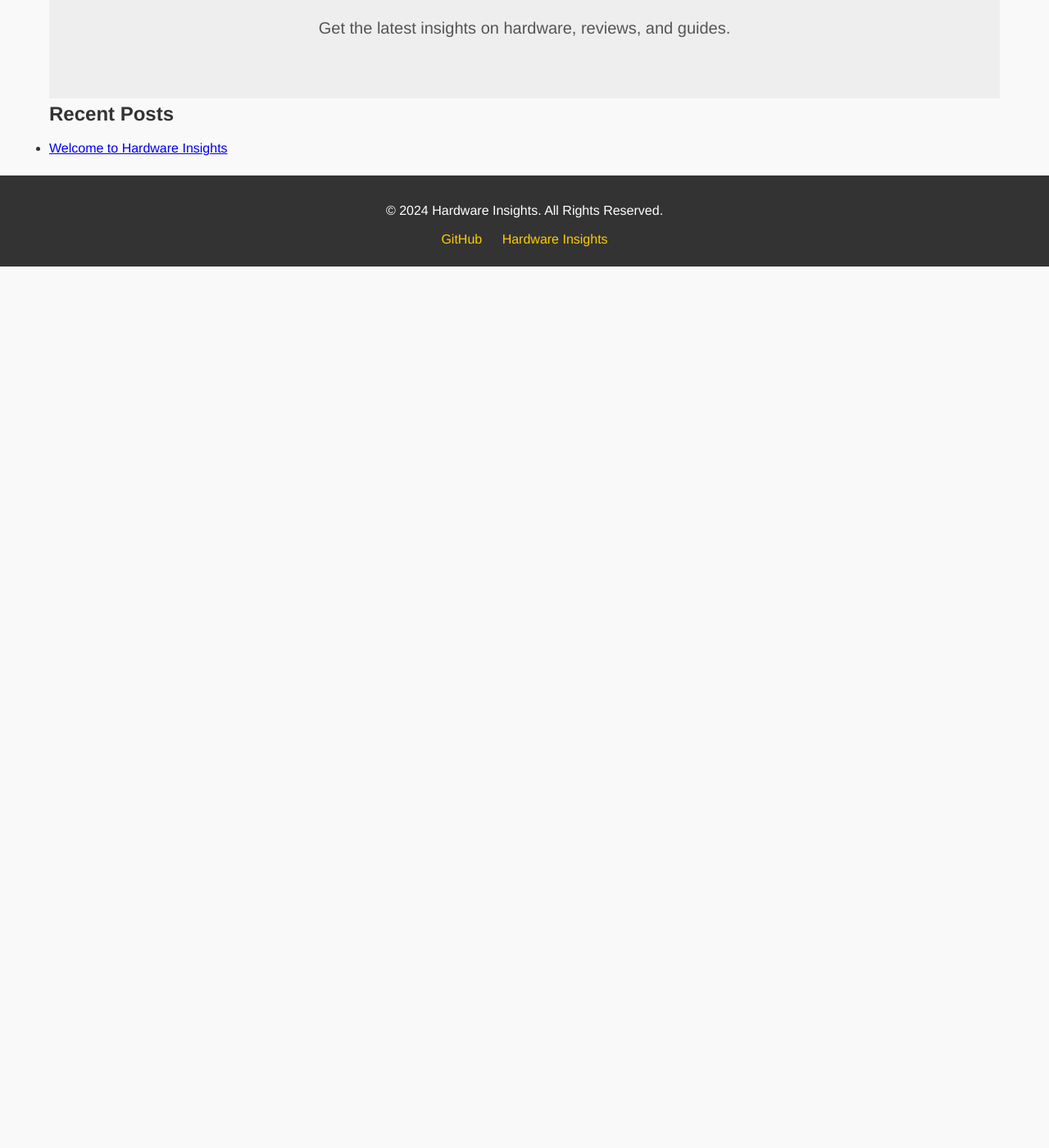
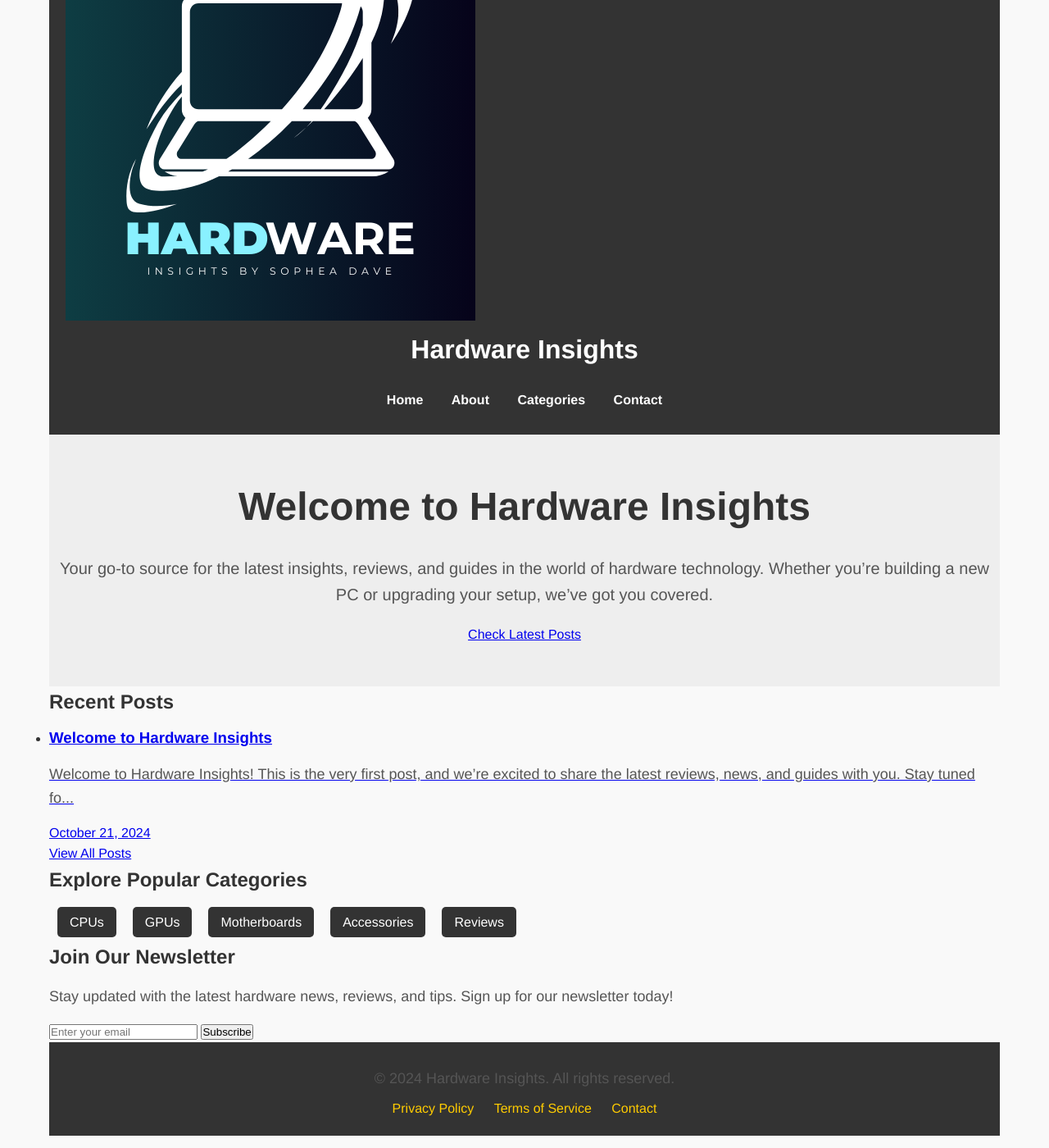
Before and after one commit to sopheadave/sopheadave.github.io, a Jekyll site: the page built from index.html, in a window 1280 px wide and 1400 px high, scrolled down 286 px. Shown: the whole window at 82% size. Built offline with Jekyll 4.4.1, drawn with Linux system fonts in a browser that asks for light colours; before the commit the page ends 900 px from its top, so only the background shows below that.

Commit message:
Update index.html

```diff
--- a/index.html
+++ b/index.html
@@ -6,22 +6,104 @@ layout: default
 <head>
   <meta charset="UTF-8">
   <meta name="viewport" content="width=device-width, initial-scale=1.0">
-  <title>Hardware Insights</title>
+  <meta name="description" content="Hardware Insights - Get the latest insights, reviews, and guides on hardware technology. Stay updated on CPUs, GPUs, motherboards, and more.">
+  <meta name="keywords" content="Hardware, Reviews, Guides, CPUs, GPUs, Motherboards, Technology">
+  <meta name="author" content="Hardware Insights">
+  <title>Hardware Insights | The Latest in Hardware Technology</title>
   <link rel="stylesheet" href="assets/css/style.css">
+  <link rel="icon" type="image/png" href="/assets/img/logo.png">
 </head>
 <body>
+
+  <!-- Header Section -->
+  <header>
+    <div class="container">
+      <!-- Logo and Title -->
+      <div class="logo-title">
+        <a href="/">
+          <img src="/assets/img/logo.png" alt="Hardware Insights Logo" class="logo">
+        </a>
+        <h1><a href="/">Hardware Insights</a></h1>
+      </div>
+      <!-- Navigation Menu -->
+      <nav>
+        <ul>
+          <li><a href="/">Home</a></li>
+          <li><a href="/about">About</a></li>
+          <li><a href="/categories">Categories</a></li>
+          <li><a href="/contact">Contact</a></li>
+        </ul>
+      </nav>
+    </div>
+  </header>
+
+  <!-- Hero Section -->
   <section id="hero">
-    <h1>Welcome to Hardware Insights</h1>
-    <p>Get the latest insights on hardware, reviews, and guides.</p>
+    <div class="container">
+      <h1>Welcome to Hardware Insights</h1>
+      <p>Your go-to source for the latest insights, reviews, and guides in the world of hardware technology. Whether you’re building a new PC or upgrading your setup, we’ve got you covered.</p>
+      <a href="#latest-posts" class="cta-btn">Check Latest Posts</a>
+    </div>
   </section>
 
-  <section id="latest-posts">
-    <h2>Recent Posts</h2>
-    <ul>
-      {% for post in site.posts %}
-        <li><a href="{{ post.url }}">{{ post.title }}</a></li>
-      {% endfor %}
-    </ul>
+  <!-- Latest Posts Section -->
+  <section id="latest-posts" class="posts-section">
+    <div class="container">
+      <h2>Recent Posts</h2>
+      <ul class="post-list">
+        {% for post in site.posts limit:5 %}
+          <li class="post-item">
+            <a href="{{ post.url }}" class="post-link">
+              <h3>{{ post.title }}</h3>
+              <p>{{ post.excerpt | strip_html | truncate: 150 }}</p>
+              <span class="post-date">{{ post.date | date: "%B %d, %Y" }}</span>
+            </a>
+          </li>
+        {% endfor %}
+      </ul>
+      <a href="/blog" class="view-more-btn">View All Posts</a>
+    </div>
   </section>
+
+  <!-- Popular Categories Section -->
+  <section id="categories" class="categories-section">
+    <div class="container">
+      <h2>Explore Popular Categories</h2>
+      <ul>
+        <li><a href="/categories/cpu">CPUs</a></li>
+        <li><a href="/categories/gpu">GPUs</a></li>
+        <li><a href="/categories/motherboard">Motherboards</a></li>
+        <li><a href="/categories/accessories">Accessories</a></li>
+        <li><a href="/categories/reviews">Reviews</a></li>
+      </ul>
+    </div>
+  </section>
+
+  <!-- Newsletter Subscription Section -->
+  <section id="newsletter" class="newsletter-section">
+    <div class="container">
+      <h2>Join Our Newsletter</h2>
+      <p>Stay updated with the latest hardware news, reviews, and tips. Sign up for our newsletter today!</p>
+      <form action="/subscribe" method="POST" class="newsletter-form">
+        <input type="email" name="email" placeholder="Enter your email" required>
+        <button type="submit" class="subscribe-btn">Subscribe</button>
+      </form>
+    </div>
+  </section>
+
+  <!-- Footer Section -->
+  <footer>
+    <div class="container">
+      <p>&copy; 2024 Hardware Insights. All rights reserved.</p>
+      <ul>
+        <li><a href="/privacy-policy">Privacy Policy</a></li>
+        <li><a href="/terms-of-service">Terms of Service</a></li>
+        <li><a href="/contact">Contact</a></li>
+      </ul>
+    </div>
+  </footer>
+
+  <!-- Scripts -->
+  <script src="assets/js/main.js"></script>
 </body>
 </html>
```
